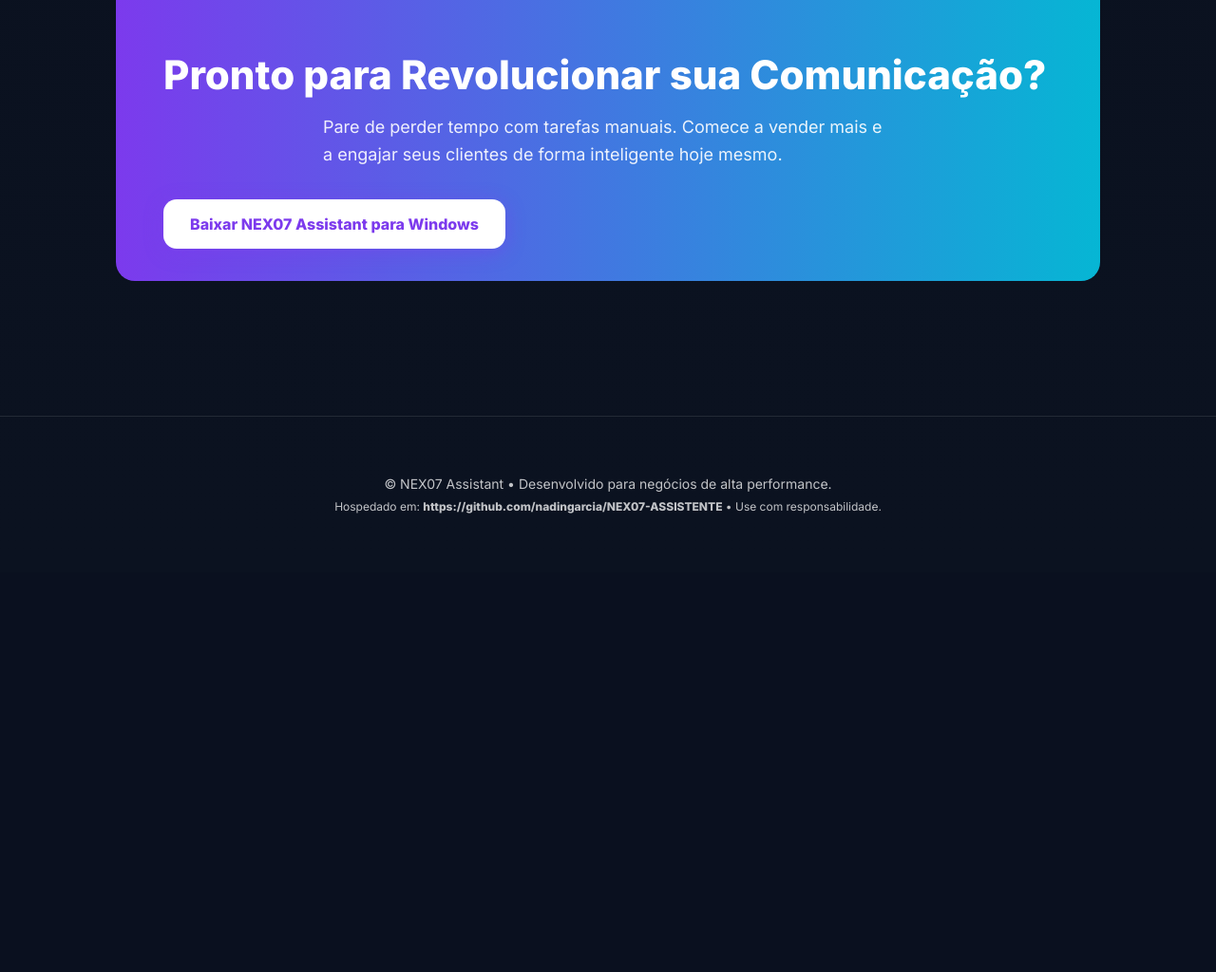
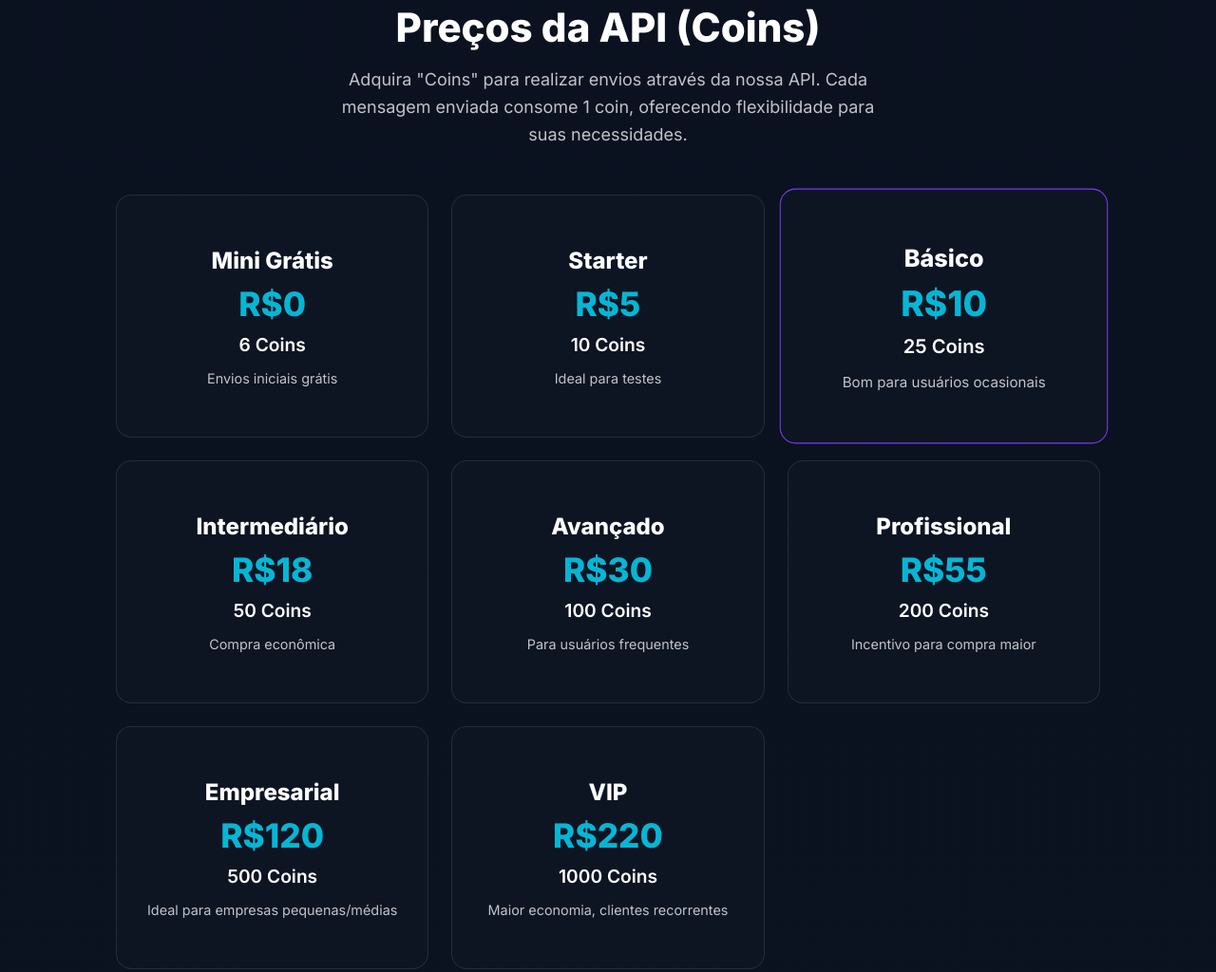
Before and after one commit to nadingarcia/NEX07, a plain HTML site: page index.html in a window 1280 px wide. Shown: the part 1979-3003 px from the top of the page at 95% size. Before the commit the page ends 2582 px from the top, so only its background shows below. Drawn offline with Linux system fonts and the light colour scheme.

Commit message:
meljhoras

```diff
--- a/index.html
+++ b/index.html
@@ -35,7 +35,6 @@
       position: relative;
     }
 
-    /* Fundo com brilho animado */
     body::before {
       content: '';
       position: fixed;
@@ -187,6 +186,52 @@
     .card-title { font-size: 22px; font-weight: 700; margin-bottom: 8px; }
     .card-para { color: var(--muted); font-size: 15px; line-height: 1.6; }
 
+    /* NOVA SEÇÃO DE PREÇOS */
+    .pricing-grid {
+      display: grid;
+      grid-template-columns: repeat(auto-fit, minmax(250px, 1fr));
+      gap: 24px;
+      width: 100%;
+    }
+    .price-card {
+      background: var(--card);
+      border: 1px solid var(--glass-border);
+      border-radius: 16px;
+      padding: 30px 20px;
+      text-align: center;
+      transition: transform 0.3s, box-shadow 0.3s;
+    }
+    .price-card:hover {
+      transform: translateY(-10px);
+      box-shadow: 0 15px 25px rgba(0,0,0,0.2);
+    }
+    .price-card.popular {
+        border-color: var(--accent1);
+        transform: scale(1.05);
+    }
+    .price-card h3 {
+      font-size: 1.5rem;
+      margin-bottom: 10px;
+      color: #fff;
+    }
+    .price-card .price {
+      font-size: 2.2rem;
+      font-weight: 800;
+      color: var(--accent2);
+      margin-bottom: 10px;
+    }
+    .price-card .coins {
+      font-size: 1.2rem;
+      font-weight: 600;
+      margin-bottom: 15px;
+      color: #fff;
+    }
+    .price-card .note {
+      font-size: 0.9rem;
+      color: var(--muted);
+      height: 40px; /* Garante alinhamento */
+    }
+
     /* Seção Final CTA */
     .final-cta {
       background: linear-gradient(90deg, var(--accent1), var(--accent2));
@@ -203,6 +248,7 @@
       padding: 30px 0;
       border-top: 1px solid var(--glass-border);
     }
+
     /* Responsividade */
     @media (max-width: 980px) {
       .hero { grid-template-columns: 1fr; text-align: center; }
@@ -210,6 +256,12 @@
       .cta-row { justify-content: center; }
       .app-mockup { margin-top: 40px; height: 380px; }
       .features-grid { grid-template-columns: 1fr 1fr; }
+    }
+    @media (max-width: 768px) {
+      .pricing-grid { grid-template-columns: repeat(auto-fit, minmax(220px, 1fr)); }
+      .price-card.popular { transform: scale(1); } /* Remove zoom no mobile */
+      .final-cta { padding: 30px; }
+      .container { padding: 16px; }
     }
     @media (max-width: 640px) {
       h1 { font-size: 40px; }
@@ -255,7 +307,6 @@
         </div>
       </div>
       <div class="app-mockup" style="overflow: hidden;">
-          <!-- Você pode substituir este div por uma imagem do seu app -->
           <img src="image.png" alt="Interface do NEX07 Assistant" style="max-width: 100%; max-height: 100%; border-radius: var(--radius); object-fit: cover;" />
       </div>
     </div>
@@ -301,11 +352,71 @@
     </div>
   </section>
 
+  <!-- SEÇÃO DE PREÇOS INTEGRADA -->
+  <section class="section" id="pricing">
+    <div class="container">
+      <h2 class="section-title">Preços da API (Coins)</h2>
+      <p class="section-subtitle">Adquira "Coins" para realizar envios através da nossa API. Cada mensagem enviada consome 1 coin, oferecendo flexibilidade para suas necessidades.</p>
+
+      <div class="pricing-grid">
+        <div class="price-card">
+          <h3>Mini Grátis</h3>
+          <div class="price">R$0</div>
+          <div class="coins">6 Coins</div>
+          <div class="note">Envios iniciais grátis</div>
+        </div>
+        <div class="price-card">
+          <h3>Starter</h3>
+          <div class="price">R$5</div>
+          <div class="coins">10 Coins</div>
+          <div class="note">Ideal para testes</div>
+        </div>
+        <div class="price-card popular">
+          <h3>Básico</h3>
+          <div class="price">R$10</div>
+          <div class="coins">25 Coins</div>
+          <div class="note">Bom para usuários ocasionais</div>
+        </div>
+        <div class="price-card">
+          <h3>Intermediário</h3>
+          <div class="price">R$18</div>
+          <div class="coins">50 Coins</div>
+          <div class="note">Compra econômica</div>
+        </div>
+        <div class="price-card">
+            <h3>Avançado</h3>
+            <div class="price">R$30</div>
+            <div class="coins">100 Coins</div>
+            <div class="note">Para usuários frequentes</div>
+        </div>
+        <div class="price-card">
+            <h3>Profissional</h3>
+            <div class="price">R$55</div>
+            <div class="coins">200 Coins</div>
+            <div class="note">Incentivo para compra maior</div>
+        </div>
+        <div class="price-card">
+            <h3>Empresarial</h3>
+            <div class="price">R$120</div>
+            <div class="coins">500 Coins</div>
+            <div class="note">Ideal para empresas pequenas/médias</div>
+        </div>
+        <div class="price-card">
+            <h3>VIP</h3>
+            <div class="price">R$220</div>
+            <div class="coins">1000 Coins</div>
+            <div class="note">Maior economia, clientes recorrentes</div>
+        </div>
+      </div>
+    </div>
+  </section>
+  <!-- FIM DA SEÇÃO DE PREÇOS -->
+
   <div class="container">
     <div class="final-cta">
         <h2 class="section-title">Pronto para Revolucionar sua Comunicação?</h2>
         <p class="section-subtitle" style="color: rgba(255,255,255,0.9);">Pare de perder tempo com tarefas manuais. Comece a vender mais e a engajar seus clientes de forma inteligente hoje mesmo.</p>
-        <a id="downloadBtnFinal" class="btn btn-primary" href="#" rel="noopener" style="background: #fff; color: var(--accent1); box-shadow: 0 8px 30px rgba(0,0,0,0.2); width: 100%;">Baixar NEX07 Assistant para Windows</a>
+        <a id="downloadBtnFinal" class="btn btn-primary" href="#" rel="noopener" style="background: #fff; color: var(--accent1); box-shadow: 0 8px 30px rgba(0,0,0,0.2); width: 100%;">Baixar NEX07 para Windows</a>
     </div>
   </div>
 
@@ -317,9 +428,8 @@
   </footer>
 
   <script>
-    // IMPORTANTE: Atualize estas URLs com as do seu repositório!
     const DOWNLOAD_URL = 'https://drive.google.com/file/d/1ZzQDXKs-YvKVlq9CawYLJLDq4CjSHn2N/view?usp=sharing';
-    const REPO_URL_DISPLAY = 'https://github.com/nadingarcia/NEX07-ASSISTENTE';
+    const REPO_URL_DISPLAY = 'https://github.com/nadingarcia/NEX07';
 
     document.getElementById('downloadBtn').href = DOWNLOAD_URL;
     document.getElementById('downloadBtnFinal').href = DOWNLOAD_URL;
```
